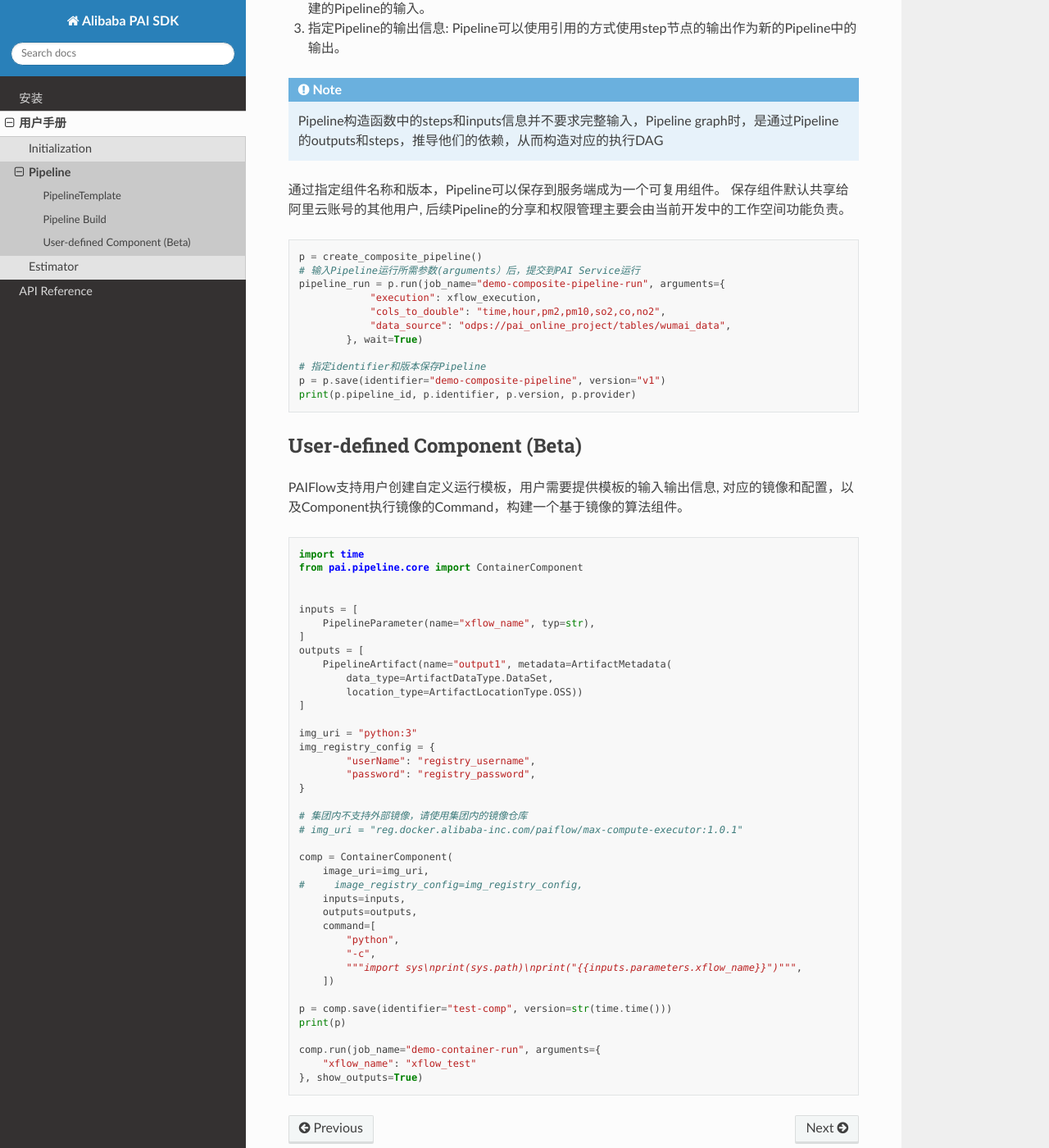
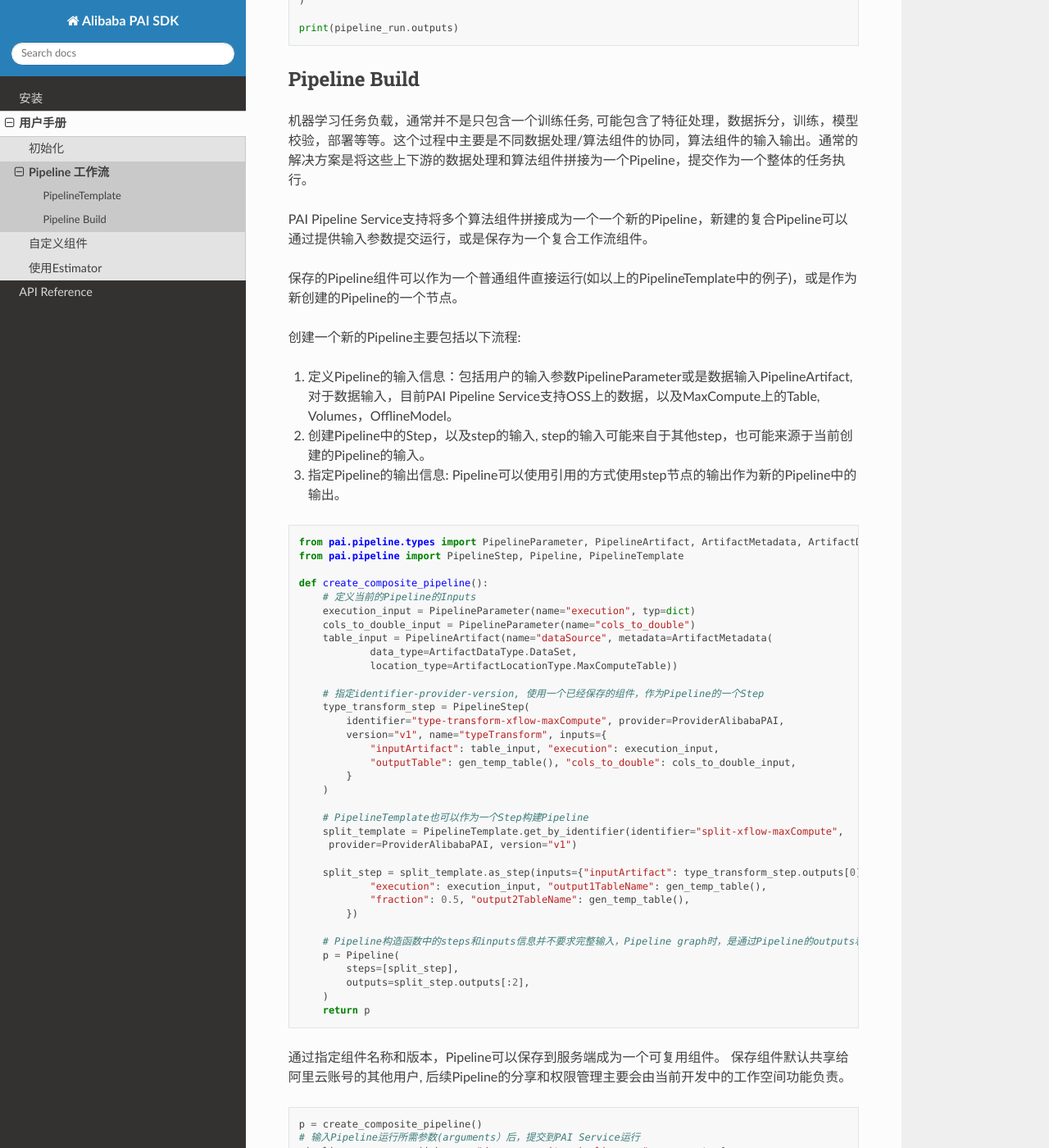
Before and after one commit to aliyun/pai-python-sdk, a Sphinx documentation site: the page built from docs/source/guide/pipeline.rst, in a window 1280 px wide and 1400 px high, scrolled down 1456 px. Shown: the whole window at 82% size. Built offline with Sphinx 7.4.7 and the Read the Docs theme 2.0.0, drawn with Linux system fonts in a browser that asks for light colours; the version number could not be read and is left out; some of the changed text lies outside the part shown.

Commit message:
[to #31946729] docs: add document for ScriptTemplate.
Signed-off-by: liangquan.lq <lq262469@alibaba-inc.com>

```diff
--- a/docs/source/api/xflow.rst
+++ b/docs/source/api/algo.rst
@@ -1,14 +1,14 @@
-XFlow Algorithm
+Algorithm
 --------------------------
 
 
-.. autoclass:: pai.xflow.classifier.LogisticRegression
+.. autoclass:: pai.algo.classifier.LogisticRegression
    :members:
    :undoc-members:
    :show-inheritance:
 
 
-.. autoclass:: pai.xflow.classifier.RandomForestClassifier
+.. autoclass:: pai.algo.classifier.RandomForestClassifier
    :members:
    :undoc-members:
    :show-inheritance:
--- a/docs/source/guide/estimator.rst
+++ b/docs/source/guide/estimator.rst
@@ -1,5 +1,5 @@
 ======================
-Estimator
+使用Estimator
 ======================
 
 
--- a/docs/source/guide/initialization.rst
+++ b/docs/source/guide/initialization.rst
@@ -1,5 +1,5 @@
 ======================
-Initialization
+初始化
 ======================
 
 PAI SDK依赖于PAI在阿里云上提供的服务, SDK的Session负责与PAI的后端服务，以及依赖的其他阿里云服务进行交互。 Session封装了用户需要提供鉴权凭证Access Key，使用的PAI服务的region, 以及当前使用工作空间。
@@ -10,7 +10,6 @@
 .. note::
 
     目前PAIFlow服务仅在cn-shanghai区域提供，region_id需要设置为cn-shanghai.
-
 
 
 .. code-block:: python
--- a/docs/source/guide/pipeline.rst
+++ b/docs/source/guide/pipeline.rst
@@ -1,5 +1,5 @@
 ======================
-Pipeline
+Pipeline 工作流
 ======================
 
 PAIFlow，是PAI平台研发的ML Pipeline Service，提供了机器学习工作流编排和运行管理的功能, 支持通过SDK编排和运行pipeline。
@@ -8,11 +8,11 @@
 ----------------------
 
 
-PipelineTemplate对象是PAIFlow中的算法组件, 也是一个PAIFlow中可运行的工作流定义, 包含了组件的输入输出信息，以及具体执行的实现（可能是一个DAG执行或是一个单独的镜像执行）。
+PipelineTemplate对象是PAI Pipeline Service中的算法组件, 也是一个PAIFlow中可运行的组件定义, 包含了组件的输入输出信息，以及具体执行的实现（可能是一个DAG执行或是一个单独的镜像执行）。
 
 用户可以从PAI服务获取保存在PAI后端的算法组件，也可以使用从本地构造的Pipeline/Component对象中抽取出对应的算法组件。 通过template的raw_manifest属性可以获得YAML格式定义的算法组件的schema。
 
-PAI提供了一些公共可读的算法组件，在PipelineTemplate.list方法中, 通过指定provider为ProviderAlibabaPAI，可以拉取到PAI提供的算法组件列表。用户可以通过inputs, outputs属性查看对应组件的输入输出信息。
+PAI提供了一些公共的算法组件，在PipelineTemplate.list方法中, 通过指定provider为ProviderAlibabaPAI，可以拉取到PAI提供的算法组件列表。用户可以通过inputs, outputs属性查看对应组件的输入输出信息。
 
 .. code-block:: python
 
@@ -30,30 +30,30 @@
 
 开发者可以通过指定identifier-provider-version 或是 pipeline_id从PAIFlow获取一个唯一算法组件，区别是前者是由组件开发者在保存组件时指定，而后者是由PAIFlow生成的组件的唯一ID标识。
 
-通过指定组件的必须输入参数信息，用户可以将提交一个运行任务。 以下的的case中，使用了PAI提供的split算法组件，将输入数据表按给定比例拆分到两张新表中。
+通过指定组件的必须输入参数信息，用户可以将提交一个运行任务。 以下的的例子中，使用了PAI提供的split算法组件，将输入数据表按给定比例拆分到两张新表中。
 
-在提交执行任务后，SDK会在console中输出任务在PAI的管控台中的URL，用户自己也可以通过直接在 `PAI的管控台 <http://baidua.com>`_ 通过返回的运行任务ID或是提交任务名称查找对应的任务实例。 用户可以在详情页面中查看任务执行的执行DAG，执行任务日志，以及执行的输出，并且可以将模型直接推送部署到EAS服务。
+在提交执行任务后，SDK会在console中输出任务在PAI的管控台中的URL，用户自己也可以通过直接在 `PAI的管控台 <https://pai.data.aliyun.com/console>`_ 通过返回的运行任务ID或是提交任务名称查找对应的任务实例。 用户可以在详情页面中查看任务执行的执行DAG，执行任务日志，以及执行的输出，并且可以将模型直接推送部署到EAS服务。
 
 
 .. code-block:: python
+
     from pai.common.utils import gen_temp_table
 
     templ = PipelineTemplate.get_by_identifier(identifier="split-xflow-maxCompute", provider=ProviderAlibabaPAI, version="v1")
     print(templ.inputs)
 
     # split-xflow-maxCompute 运行在MaxCompute中，需要指定运行的MaxCompute项目以及执行环境。
-    # xflow_execution 作为算法组件的一个输入，标识算法组件的执行MaxCompute引擎。
-    xflow_execution = {
+    # maxc_execution 作为算法组件的一个输入，标识算法组件的执行MaxCompute引擎。
+    maxc_execution = {
         "odpsInfoFile": "/share/base/odpsInfo.ini",
         "endpoint": "http://service.cn-shanghai.maxcompute.aliyun.com/api",
-        "logViewHost": "http://logview.odps.aliyun.com",
         "odpsProject": "YOUR_MAX_COMPUTE_PROJECT",
     }
 
     pipeline_run = templ.run(
         job_name="example-split-job",
         arguments={
-            "execution":xflow_execution,
+            "execution":maxc_execution,
             "inputArtifact": "odps://pai_online_project/tables/wumai_data",
             "fraction": 0.7,
             "output1TableName": gen_temp_table(),
@@ -70,23 +70,22 @@
 
 机器学习任务负载，通常并不是只包含一个训练任务, 可能包含了特征处理，数据拆分，训练，模型校验，部署等等。这个过程中主要是不同数据处理/算法组件的协同，算法组件的输入输出。通常的解决方案是将这些上下游的数据处理和算法组件拼接为一个Pipeline，提交作为一个整体的任务执行。
 
-PAIFlow支持将多个算法组件拼接成为一个一个新的Pipeline，新建的复合Pipeline支持输入参数提交运行，或是保存为一个组件，保存的Pipeline组件可以作为一个普通组件直接运行，或是作为新创建的Pipeline的一个节点。
+PAI Pipeline Service支持将多个算法组件拼接成为一个一个新的Pipeline，新建的复合Pipeline可以通过提供输入参数提交运行，或是保存为一个复合工作流组件。
+
+保存的Pipeline组件可以作为一个普通组件直接运行(如以上的PipelineTemplate中的例子)，或是作为新创建的Pipeline的一个节点。
 
 
 创建一个新的Pipeline主要包括以下流程:
 
-1. 定义Pipeline的输入信息：包括用户的输入参数PipelineParameter或是数据输入PipelineArtifact, 对于数据输入，目前PAIFlow支持OSS上的数据，以及MaxCompute上的Table, Volumes，OfflineModel。
+1. 定义Pipeline的输入信息：包括用户的输入参数PipelineParameter或是数据输入PipelineArtifact, 对于数据输入，目前PAI Pipeline Service支持OSS上的数据，以及MaxCompute上的Table, Volumes，OfflineModel。
 
 2. 创建Pipeline中的Step，以及step的输入, step的输入可能来自于其他step，也可能来源于当前创建的Pipeline的输入。
 
 3. 指定Pipeline的输出信息: Pipeline可以使用引用的方式使用step节点的输出作为新的Pipeline中的输出。
 
-.. note::
-
-    Pipeline构造函数中的steps和inputs信息并不要求完整输入，Pipeline graph时，是通过Pipeline的outputs和steps，推导他们的依赖，从而构造对应的执行DAG
-
 
 .. code-block:: python
+
     from pai.pipeline.types import PipelineParameter, PipelineArtifact, ArtifactMetadata, ArtifactDataType, ArtifactLocationType
     from pai.pipeline import PipelineStep, Pipeline, PipelineTemplate
 
@@ -116,12 +115,12 @@
                 "fraction": 0.5, "output2TableName": gen_temp_table(),
             })
 
+        # Pipeline构造函数中的steps和inputs信息并不要求完整输入，Pipeline graph时，是通过Pipeline的outputs和steps，推导他们的依赖，从而构造对应的执行DAG
         p = Pipeline(
             steps=[split_step],
             outputs=split_step.outputs[:2],
         )
         return p
-
 
 
 通过指定组件名称和版本，Pipeline可以保存到服务端成为一个可复用组件。 保存组件默认共享给阿里云账号的其他用户, 后续Pipeline的分享和权限管理主要会由当前开发中的工作空间功能负责。
@@ -131,7 +130,7 @@
     p = create_composite_pipeline()
     # 输入Pipeline运行所需参数(arguments）后，提交到PAI Service运行
     pipeline_run = p.run(job_name="demo-composite-pipeline-run", arguments={
-                "execution": xflow_execution,
+                "execution": maxc_execution,
                 "cols_to_double": "time,hour,pm2,pm10,so2,co,no2",
                 "data_source": "odps://pai_online_project/tables/wumai_data",
             }, wait=True)
@@ -139,51 +138,3 @@
     # 指定identifier和版本保存Pipeline
     p = p.save(identifier="demo-composite-pipeline", version="v1")
     print(p.pipeline_id, p.identifier, p.version, p.provider)
-
-
-User-defined Component (Beta)
--------------------------------------
-
-PAIFlow支持用户创建自定义运行模板，用户需要提供模板的输入输出信息, 对应的镜像和配置，以及Component执行镜像的Command，构建一个基于镜像的算法组件。
-
-.. code-block:: python
-
-    import time
-    from pai.pipeline.core import ContainerComponent
-
-
-    inputs = [
-        PipelineParameter(name="xflow_name", typ=str),
-    ]
-    outputs = [
-        PipelineArtifact(name="output1", metadata=ArtifactMetadata(
-            data_type=ArtifactDataType.DataSet,
-            location_type=ArtifactLocationType.OSS))
-    ]
-
-    img_uri = "python:3"
-    img_registry_config = {
-            "userName": "registry_username",
-            "password": "registry_password",
-    }
-
-    # 集团内不支持外部镜像，请使用集团内的镜像仓库
-    # img_uri = "reg.docker.alibaba-inc.com/paiflow/max-compute-executor:1.0.1"
-
-    comp = ContainerComponent(
-        image_uri=img_uri,
-    #     image_registry_config=img_registry_config,
-        inputs=inputs,
-        outputs=outputs,
-        command=[
-            "python",
-            "-c",
-            """import sys\nprint(sys.path)\nprint("{{inputs.parameters.xflow_name}}")""",
-        ])
-
-    p = comp.save(identifier="test-comp", version=str(time.time()))
-    print(p)
-
-    comp.run(job_name="demo-container-run", arguments={
-        "xflow_name": "xflow_test"
-    }, show_outputs=True)
--- a/docs/source/pai.rst
+++ b/docs/source/pai.rst
@@ -7,4 +7,4 @@
    api/session
    api/pipeline
    api/estimator
-   api/xflow
+   api/algo
--- a/docs/source/user-guide.rst
+++ b/docs/source/user-guide.rst
@@ -17,4 +17,5 @@
 
    guide/initialization
    guide/pipeline
+   guide/template
    guide/estimator
```
Also changed, not shown: docs/source/guide/template.rst (added, +397 -0 lines), docs/source/images/launch.png (added), 2 other files.
